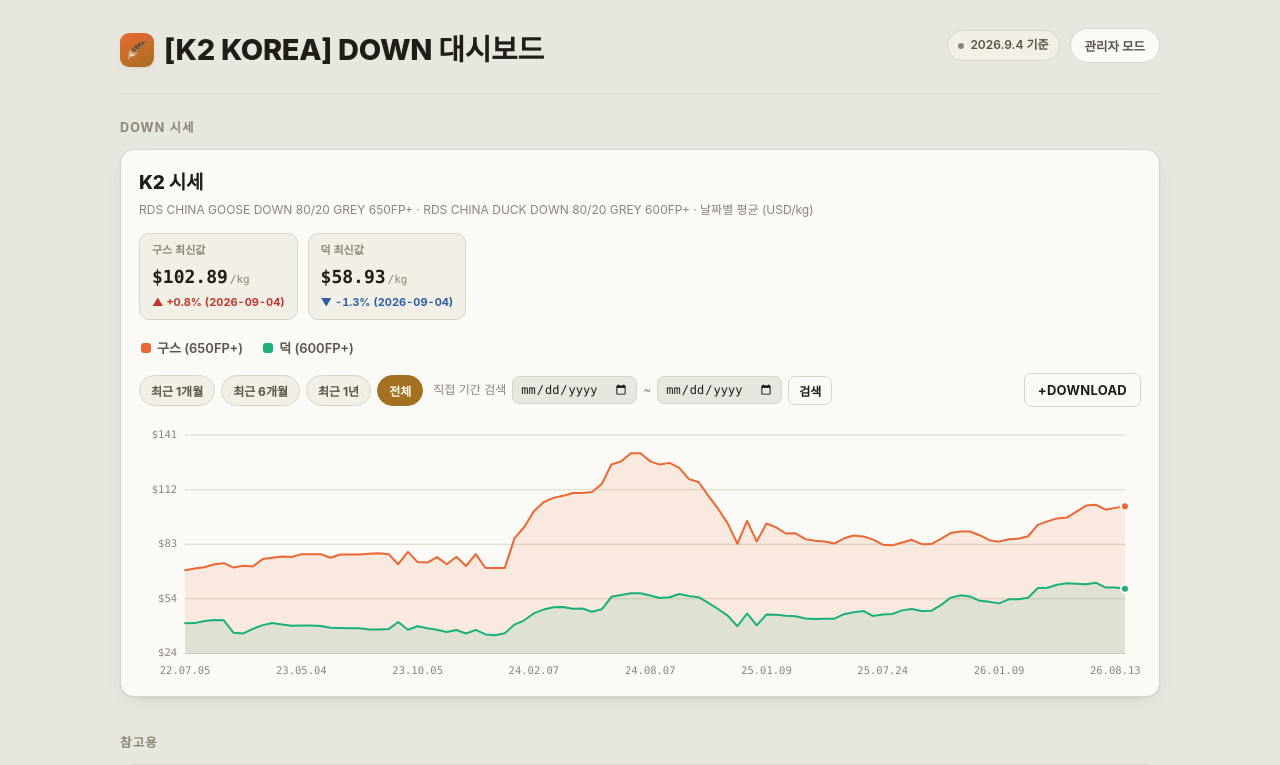
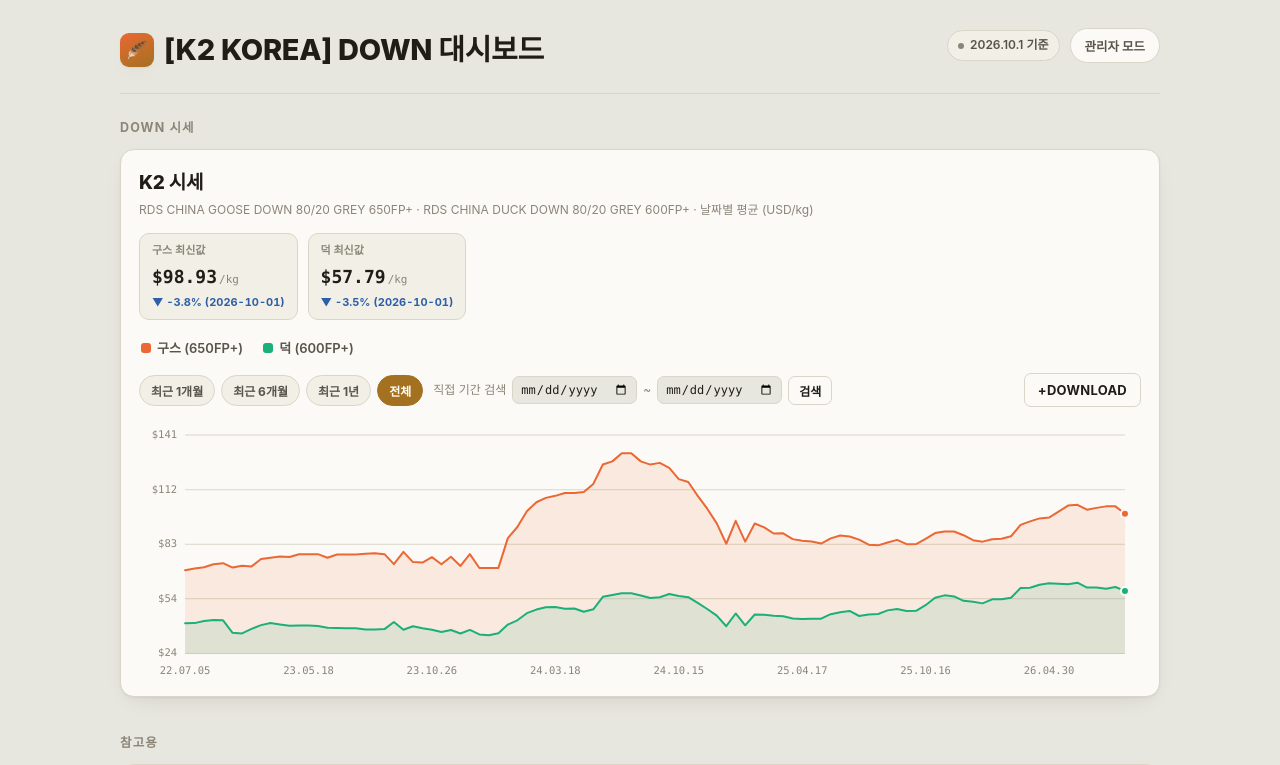
Before and after one commit to Kyungjun-Seo/Down-price-tracker, a website: page down-sise.html in a window 1280 px wide. Shown: the top 765 px of the page. Drawn offline with Linux system fonts and the light colour scheme.

Commit message:
chore: weekly down price update 2026-10-19

```diff
--- a/down-sise.html
+++ b/down-sise.html
@@ -779,9 +779,9 @@
   }
 
   /* ---------------- 표 2: 참고용 중국 시세 ---------------- */
-  var FX = { date: "2026-10-09", usdPerCny: 0.14943 }; // CNY→USD, 최신 고시환율(외부 검색 기준)
-
-  // 실측값 — en.cfd.com.cn, GB/T 14272-2021. 2026-10-09까지 자동 수집.
+  var FX = { date: "2026-10-16", usdPerCny: 0.14956 }; // CNY→USD, 최신 고시환율(외부 검색 기준)
+
+  // 실측값 — en.cfd.com.cn, GB/T 14272-2021. 2026-10-16까지 자동 수집.
   var CN_HISTORY = [
     { date: "2026-03-06", ggd9010: 903, gdd9010: 550.36, ggd8020: 746.83, gdd8020: 458.24 },
     { date: "2026-03-13", ggd9010: 893.58, gdd9010: 544.86, ggd8020: 739.16, gdd8020: 454.36 },
@@ -813,6 +813,7 @@
     { date: "2026-09-18", ggd9010: 917.26, gdd9010: 537.67, ggd8020: 757.65, gdd8020: 452.04 },
     { date: "2026-09-24", ggd9010: 905.61, gdd9010: 530.78, ggd8020: 748.02, gdd8020: 445.93 },
     { date: "2026-10-09", ggd9010: 902.59, gdd9010: 528.02, ggd8020: 745.62, gdd8020: 443.92 },
+    { date: "2026-10-16", ggd9010: 890.92, gdd9010: 522.24, ggd8020: 735.67, gdd8020: 438.79 },
   ];
 
   var CN_STORAGE_KEY = "downsise_cn_overrides_v1";
@@ -1151,6 +1152,8 @@
     { date: "2026-07-30", goose: 101.13, duck: 59.63 },
     { date: "2026-08-13", goose: 102.04, duck: 59.68 },
     { date: "2026-09-04", goose: 102.89, duck: 58.93 },
+    { date: "2026-09-17", goose: 102.89, duck: 59.91 },
+    { date: "2026-10-01", goose: 98.93, duck: 57.79 },
   ];
 
   var K2_STORAGE_KEY = "downsise_k2_custom_v1";
```
Also changed, not shown: data/cn-down-prices.json (+7 -0 lines), index.html (+6 -3 lines), 1 other file.
